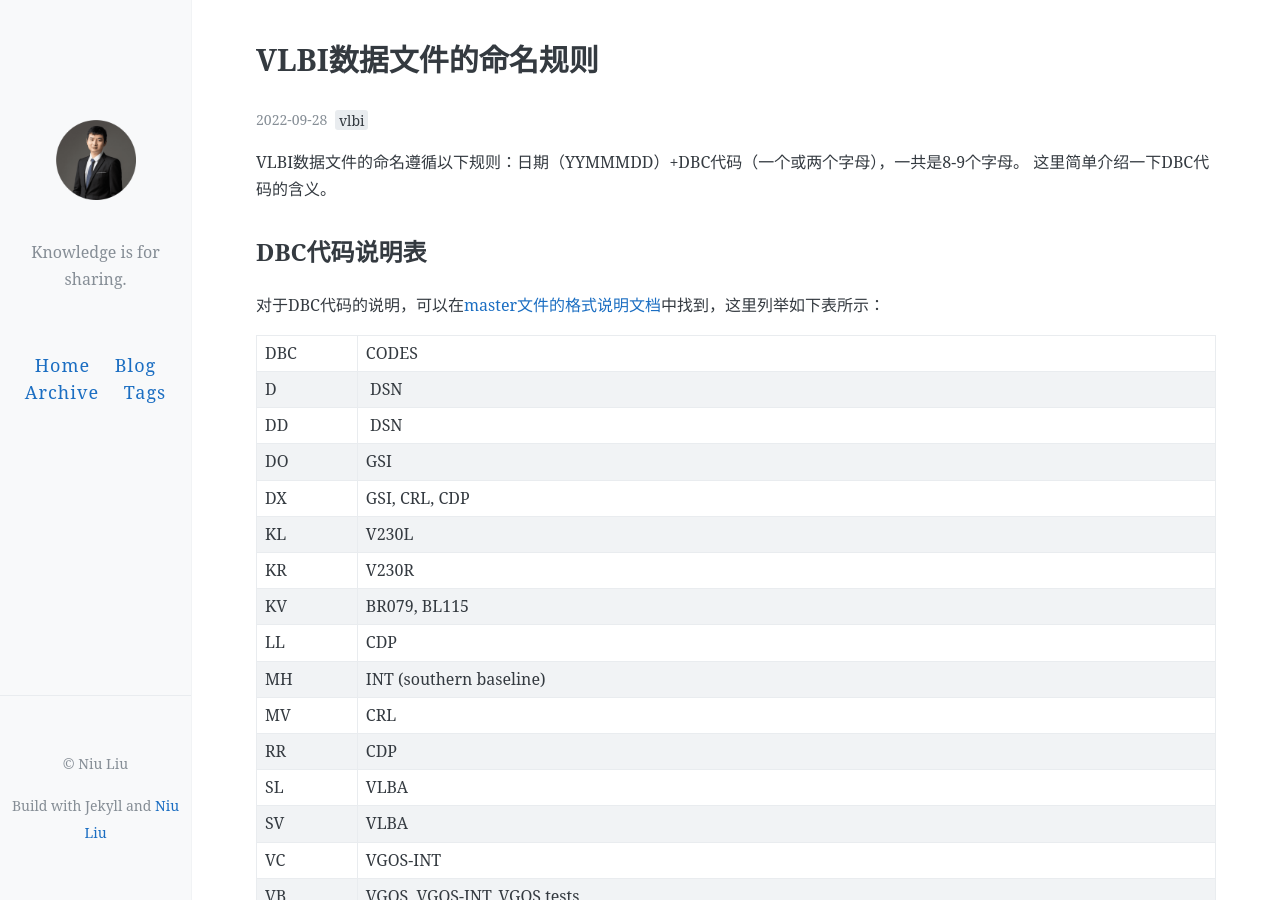
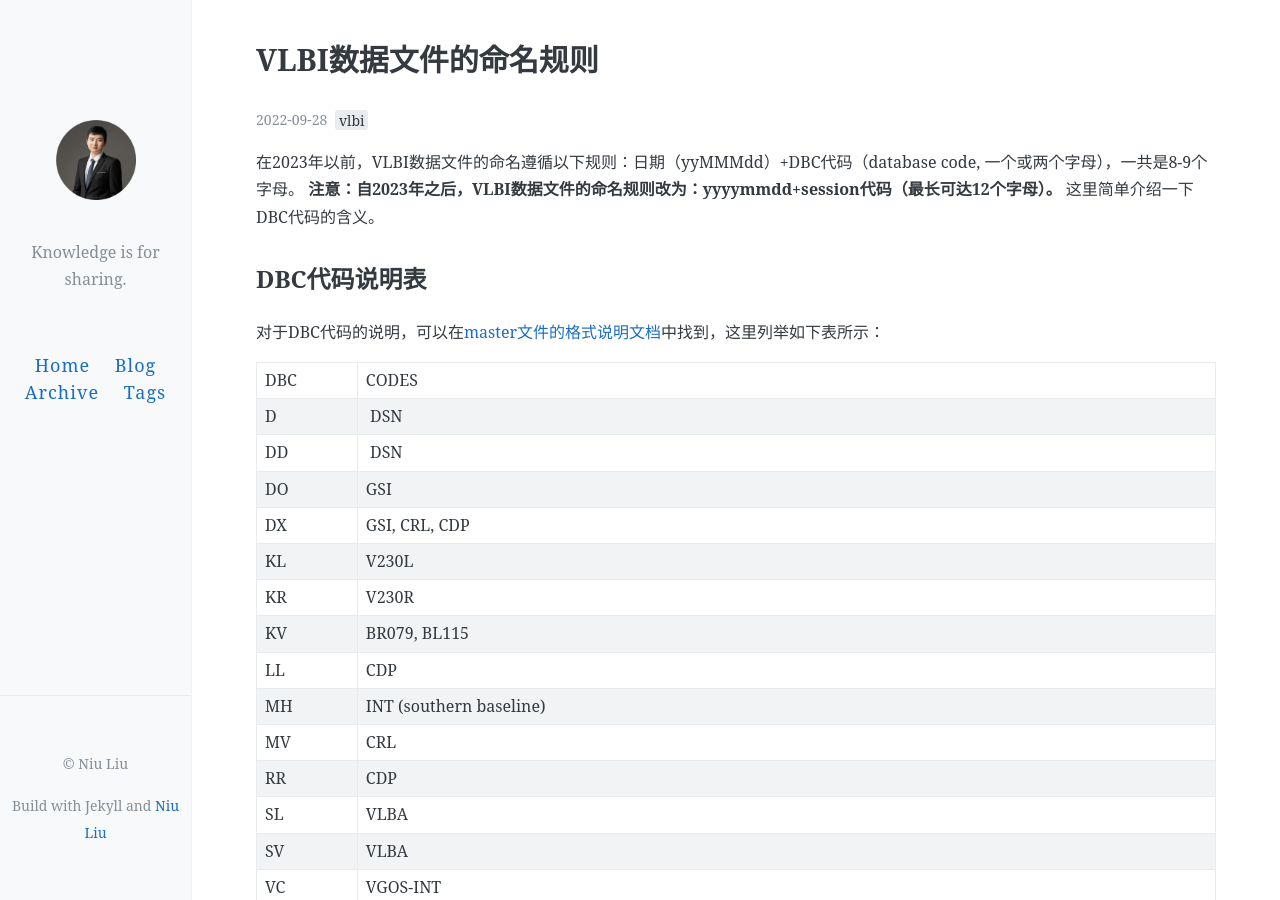
Before and after one commit to Niu-Liu/Niu-Liu.github.io, a Jekyll site: the page built from _posts/2022-09-28-VLBI-session-name.md, in a window 1280 px wide and 900 px high. Built offline with Jekyll 4.4.1, drawn with Linux system fonts in a browser that asks for light colours.

```diff
--- a/_posts/2022-09-28-VLBI-session-name.md
+++ b/_posts/2022-09-28-VLBI-session-name.md
@@ -10,7 +10,8 @@
 ---
 
 
-VLBI数据文件的命名遵循以下规则：日期（YYMMMDD）+DBC代码（一个或两个字母），一共是8-9个字母。
+在2023年以前，VLBI数据文件的命名遵循以下规则：日期（yyMMMdd）+DBC代码（database code, 一个或两个字母），一共是8-9个字母。
+**注意：自2023年之后，VLBI数据文件的命名规则改为：yyyymmdd+session代码（最长可达12个字母）。**
 这里简单介绍一下DBC代码的含义。
 
 <!-- more -->
```
Also changed, not shown: _posts/2022-02-01-install_sgdass.md (+1 -1 lines).
